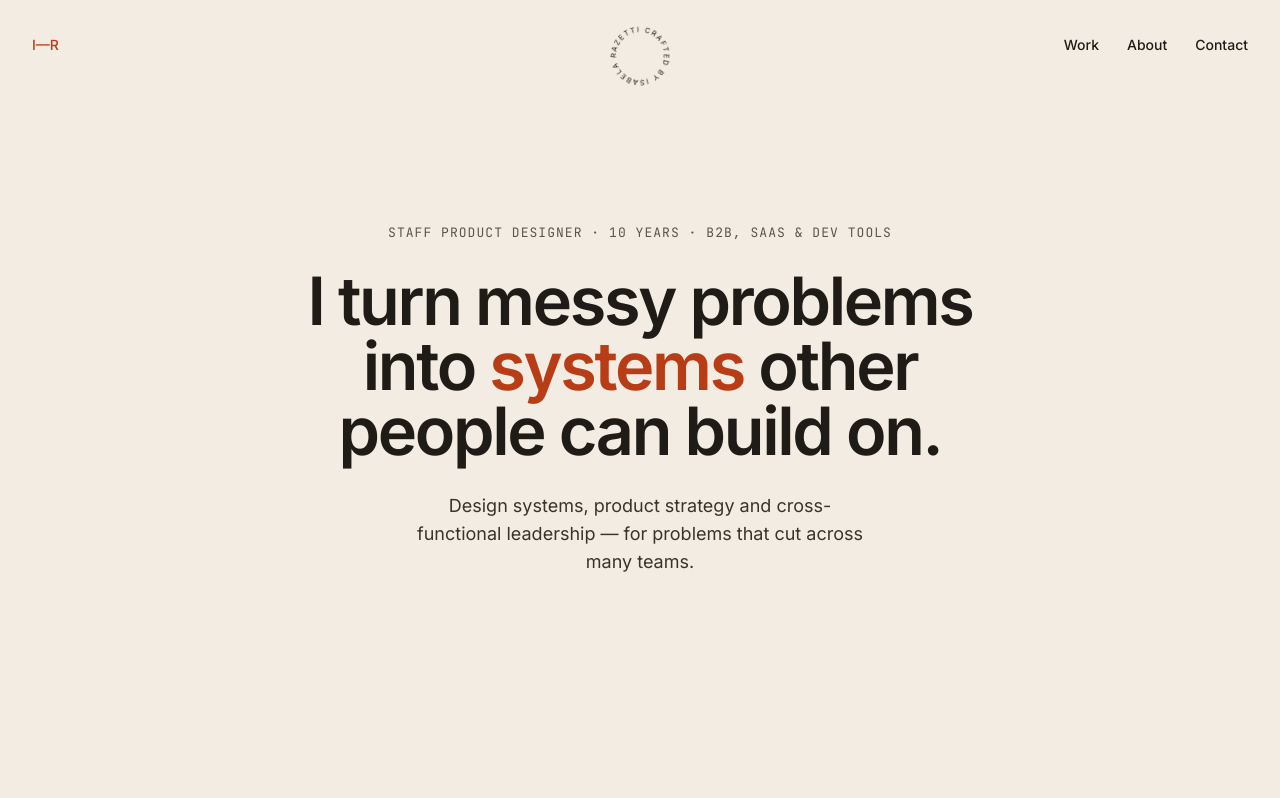
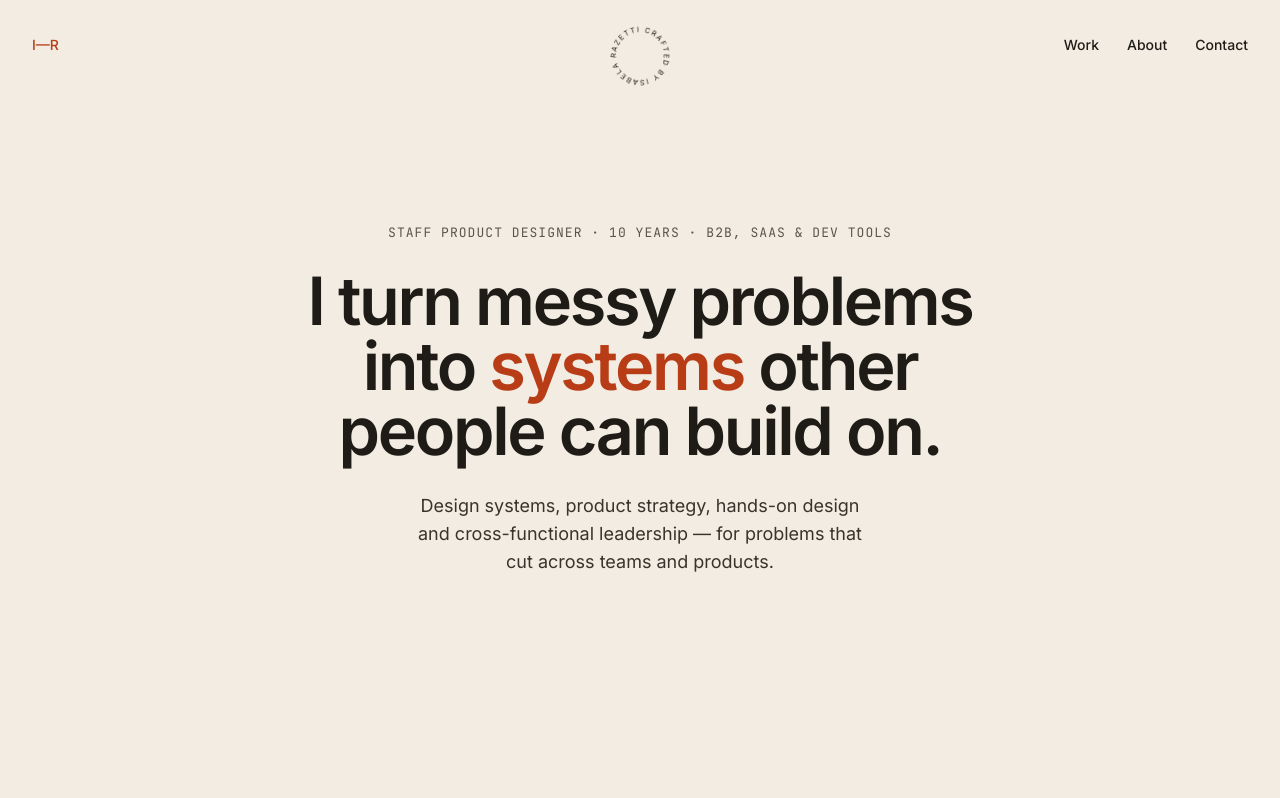
Before and after one commit to IsabelaRazetti/isabelarazettiwebsite, a plain HTML site: page index.html in a window 1280 px wide. Shown: the top 798 px of the page. Drawn offline with Linux system fonts and the light colour scheme.

Commit message:
Revise description in hero section of index.html
Updated the description text to include 'hands-on design' and clarify the scope of problems addressed.

```diff
--- a/index.html
+++ b/index.html
@@ -52,7 +52,7 @@ html{scroll-behavior:smooth}
   <section style="min-height: 100vh; display: flex; flex-direction: column; align-items: center; justify-content: center; gap: 28px; padding: 140px 32px; box-sizing: border-box; text-align: center">
     <p style="margin: 0; font-family: 'JetBrains Mono', monospace; font-size: 13px; letter-spacing: 0.08em; text-transform: uppercase; color: #5E554A">Staff Product Designer · 10 years · B2B, SaaS &amp; dev tools</p>
     <h1 style="margin: 0; max-width: 1000px; font-weight: 600; font-size: clamp(40px, 5.2vw, 84px); line-height: 0.98; letter-spacing: -0.035em; text-wrap: balance">I turn messy problems into <span style="color: #B83D17">systems</span> other people can build on.</h1>
-    <p style="margin: 0; max-width: 460px; font-size: 18px; line-height: 1.55; color: #3A332B">Design systems, product strategy and cross-functional leadership — for problems that cut across many teams.</p>
+    <p style="margin: 0; max-width: 460px; font-size: 18px; line-height: 1.55; color: #3A332B">Design systems, product strategy, hands-on design and cross-functional leadership — for problems that cut across teams and products.</p>
   </section>
 
   <!-- Metrics -->
```
